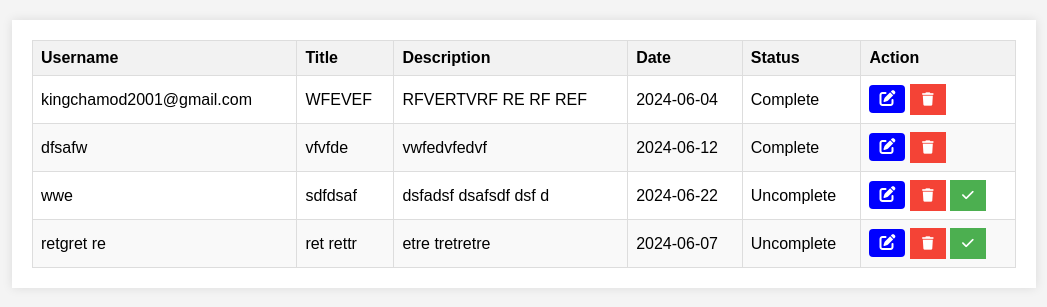
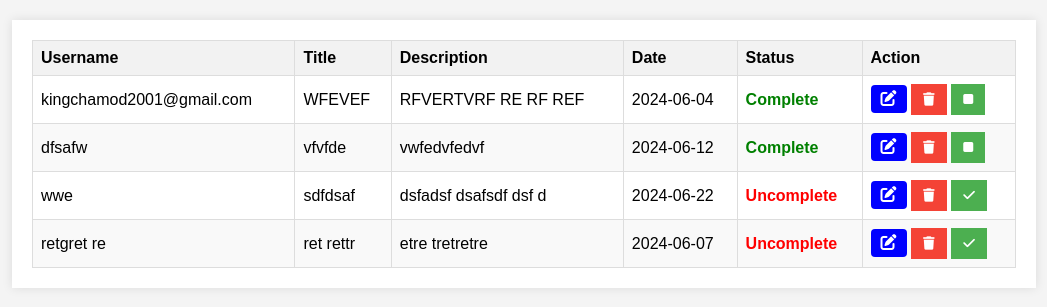
Before and after one commit to ChamodMullegama/crud, a PHP site: page /read.php in a window 1280 px wide. Shown: the part 60-367 px from the top of the page, without its empty margins (116-1163 px from the left). Run offline with PHP 8.4, Linux system fonts and the light colour scheme; data comes from the database, SQL or seed files in the repository.

Commit message:
change status part

```diff
--- a/read.php
+++ b/read.php
@@ -22,6 +22,7 @@ try {
     <meta name="viewport" content="width=device-width, initial-scale=1.0">
     <title>Tasks Table</title>
     <link rel="stylesheet" href="./style/table.css">
+    <link rel="stylesheet" href="https://cdnjs.cloudflare.com/ajax/libs/font-awesome/6.0.0-beta3/css/all.min.css">
 </head>
 
 <body>
@@ -55,7 +56,9 @@ try {
                         <td><?php echo htmlspecialchars($task['title']); ?></td>
                         <td><?php echo htmlspecialchars($task['description']); ?></td>
                         <td><?php echo htmlspecialchars($task['date']); ?></td>
-                        <td><?php echo $task['status'] == 1 ? 'Complete' : 'Uncomplete'; ?></td>
+                        <td class="<?php echo $task['status'] == 1 ? 'complete' : 'uncomplete'; ?>">
+                            <?php echo $task['status'] == 1 ? 'Complete' : 'Uncomplete'; ?>
+                        </td>
                         <td>
                             <form method="POST" action="edit_task_form.php" style="display:inline;">
                                 <input type="hidden" name="task_id" value="<?php echo $task['id']; ?>">
@@ -65,14 +68,20 @@ try {
                             </form>
                             <form method="POST" action="./delete.php" style="display:inline;" onsubmit="return confirm('Are you sure you want to delete this task?');">
                                 <input type="hidden" name="task_id" value="<?php echo $task['id']; ?>">
-                                <button type="submit" name="delete_task" class="delete-button"><i class="fa-solid fa-trash"></i></button>
+                                <button type="submit" name="delete_task" class="delete-button">
+                                    <i class="fa-solid fa-trash"></i>
+                                </button>
                             </form>
-                            <?php if ($task['status'] == 0) : ?>
-                                <form method="POST" action="./changeStatus.php" style="display:inline;">
-                                    <input type="hidden" name="task_id" value="<?php echo $task['id']; ?>">
-                                    <button type="submit" name="change_status" class="status-button"><i class="fa-solid fa-check"></i></button>
-                                </form>
-                            <?php endif; ?>
+                            <form method="POST" action="./changeStatus.php" style="display:inline;">
+                                <input type="hidden" name="task_id" value="<?php echo $task['id']; ?>">
+                                <button type="submit" name="change_status" class="status-button">
+                                    <?php if ($task['status'] == 1) : ?>
+                                        <i class="fas fa-stop"></i>
+                                    <?php else : ?>
+                                        <i class="fas fa-check"></i>
+                                    <?php endif; ?>
+                                </button>
+                            </form>
                         </td>
                     </tr>
                 <?php endforeach; ?>
--- a/style/table.css
+++ b/style/table.css
@@ -63,3 +63,11 @@ button:hover {
   border: 1px solid #d8000c;
   color: #d8000c;
 }
+.complete {
+  color: green;
+  font-weight: bold;
+}
+.uncomplete {
+  color: red;
+  font-weight: bold;
+}
```
Also changed, not shown: changeStatus.php (+14 -3 lines).
